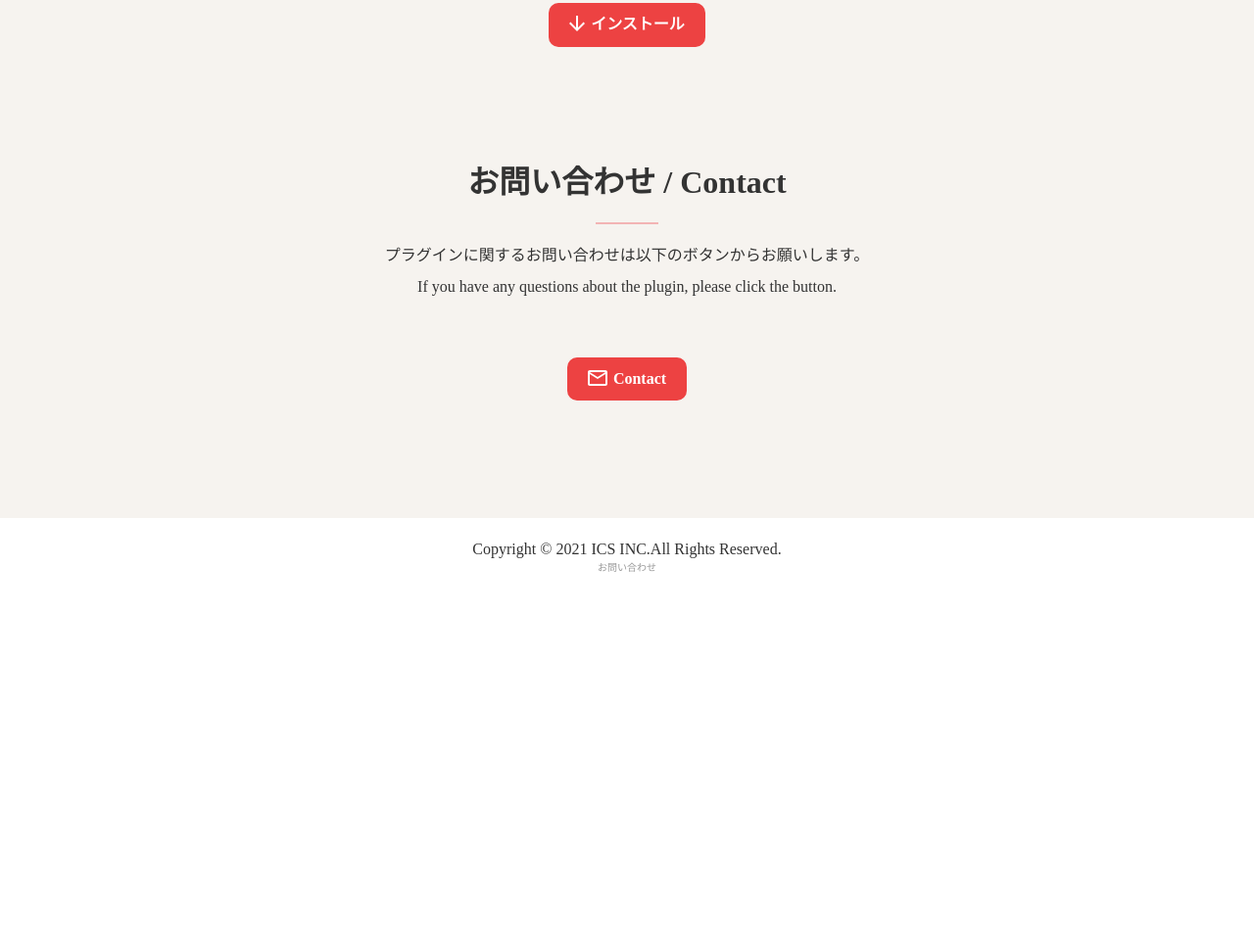
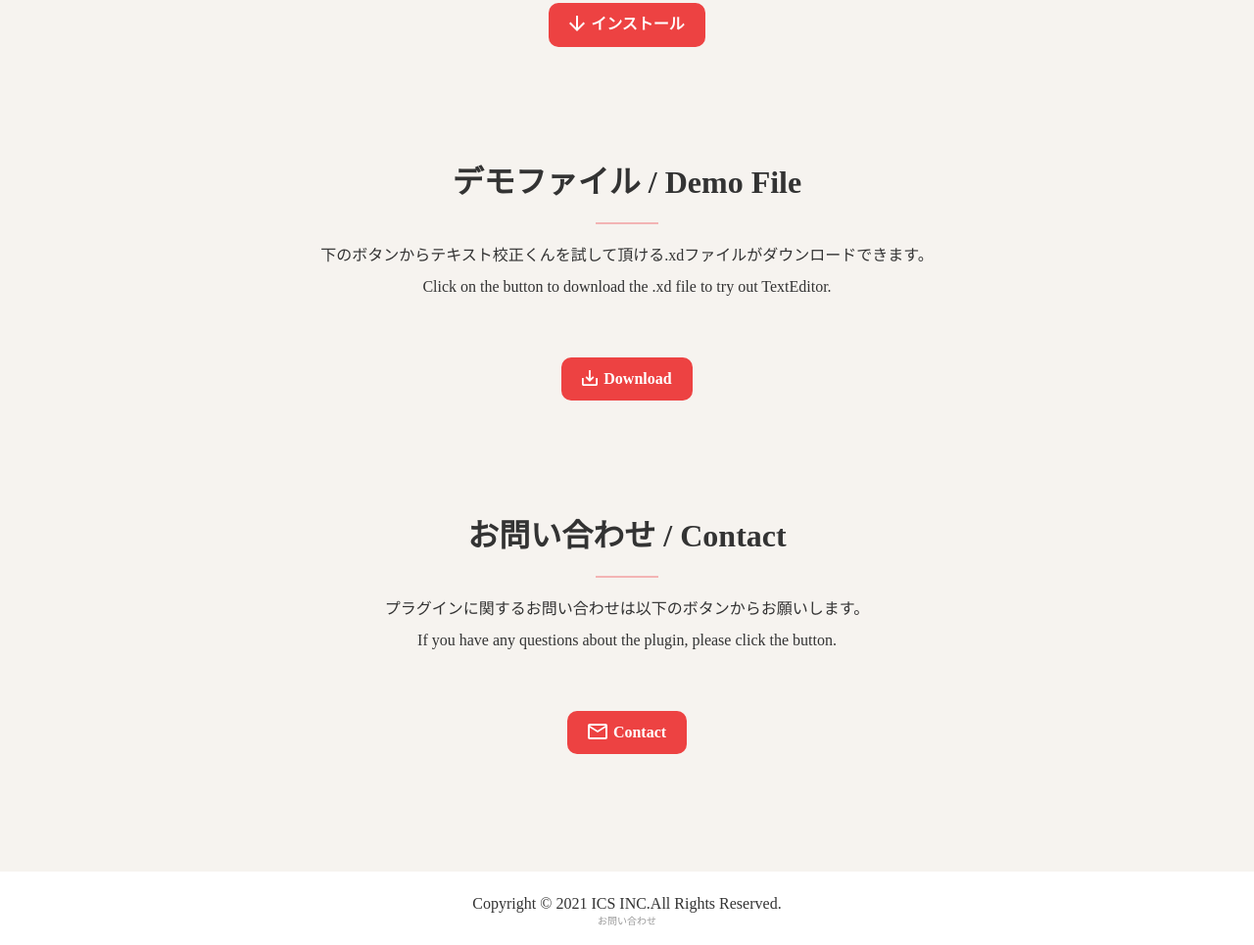
Before and after one commit to ics-creative/project-japanese-proofreading-xd, a website built with Parcel: page src/index.html in a window 1280 px wide. Shown: the part 2801-3766 px from the top of the page at 98% size. Before the commit the page ends 3410 px from the top, so only its background shows below. Built offline with nearby package versions, Linux system fonts and the light colour scheme.

Commit message:
デモファイルの追加

```diff
--- a/src/index.html
+++ b/src/index.html
@@ -64,6 +64,9 @@
     <h2 class="section_title section_title--light">インストール方法</h2>
     <p class="section_text">下のボタンをクリックすると、Adobe XDプラグインページが表示されますので、<br>そちらからインストールできます。</p>
     <p><a class="button mb-120 mb-sp-80" href="https://xd.adobe.com/landing/plugin-download/en/desktop.html?pluginId=4e1c7ed1" target="_blank">インストール</a></p>
+    <h2 class="section_title section_title--light">デモファイル / Demo File</h2>
+    <p class="section_text">下のボタンからテキスト校正くんを試して頂ける.xdファイルがダウンロードできます。<br>Click on the button to download the .xd file to try out TextEditor.</p>
+    <p><a class="button button--download mb-120 mb-sp-80" href="./assets/demo.xd" download="demo.xd">Download</a></p>
     <h2 class="section_title section_title--light">お問い合わせ / Contact</h2>
     <p class="section_text">プラグインに関するお問い合わせは以下のボタンからお願いします。<br>If you have any questions about the plugin, please click the button.</p>
     <p><a class="button button--contact" href="mailto:contact2@ics-web.jp?subject=Adobe XDプラグイン テキスト校正くんについて">Contact</a></p>
--- a/src/scss/style.scss
+++ b/src/scss/style.scss
@@ -142,6 +142,11 @@
     background-image: url(../assets/mail.svg);
   }
 }
+.button--download {
+  &:before {
+    background-image: url(../assets/download.svg);
+  }
+}
 
 .list {
   font-size: 18px;
```
Also changed, not shown: docs/index.html (+1 -1 lines), docs/download.09504f67.svg (added), docs/mail.83f0c927.svg (added), src/assets/download.svg (added), 6 other files.
